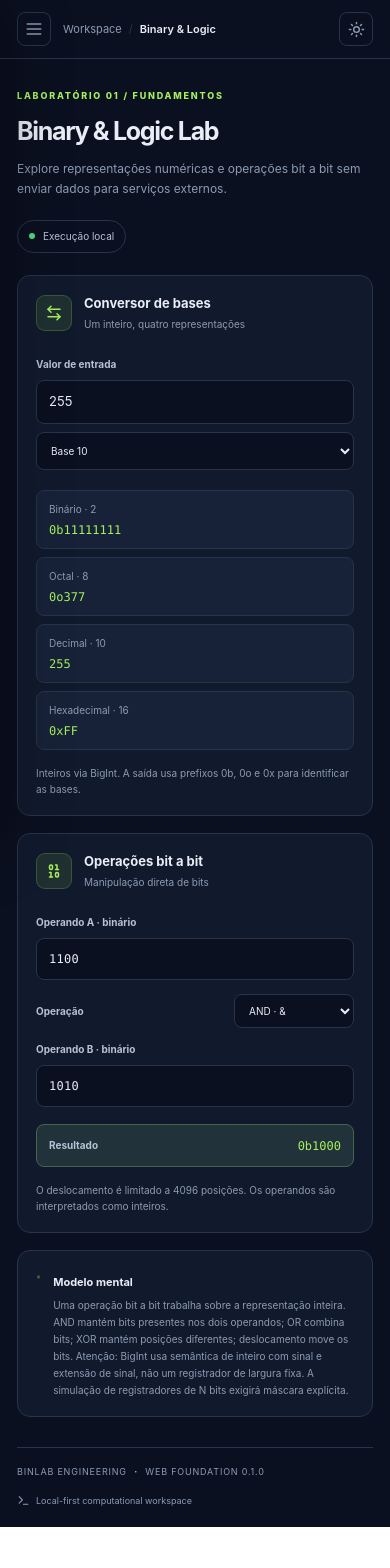
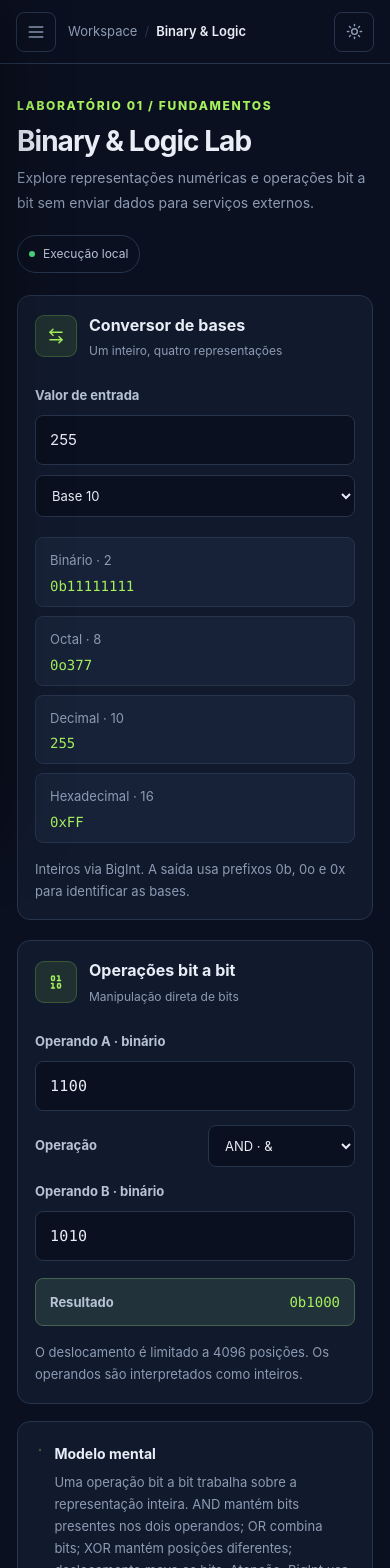
Before and after one commit to mnl-nox/BinLab, a React (Vite) app in the folder apps/web/: page / in a window 390 px wide. Shown: the top 1568 px of the page. Before the commit the page ends 1527 px from the top, so only its background shows below. Built offline with nearby package versions, Linux system fonts and the light colour scheme.

Commit message:
design: improve typography, readability and project documentation
Professionalize the project README and improve typography, responsive readability, and focus accessibility across the institutional website and web application.

```diff
--- a/apps/web/src/styles.css
+++ b/apps/web/src/styles.css
@@ -91,3 +91,76 @@ input:focus, select:focus { border-color: var(--accent); box-shadow: 0 0 0 3px c
 @media (max-width: 1050px) { .sidebar { width: 230px; flex-basis: 230px; } .page-wrap { padding: 35px 25px 20px; } .topbar { padding: 0 25px; } }
 @media (max-width: 760px) { .sidebar { position: fixed; inset: 0 auto 0 0; width: min(290px, 86vw); transform: translateX(-105%); transition: transform .22s ease; box-shadow: 20px 0 60px #0005; } .sidebar-open { transform: translateX(0); } .mobile-close { display: grid; margin-left: auto; } .mobile-menu { display: grid; } .mobile-backdrop { display: block; position: fixed; inset: 0; z-index: 4; border: 0; background: #02061799; } .topbar { height: 59px; padding: 0 17px; justify-content: flex-start; gap: 12px; } .breadcrumbs { flex: 1; gap: 7px; } .top-actions { gap: 9px; } .environment-tag { display: none; } .page-wrap { padding: 30px 17px 20px; } .section-heading { align-items: flex-start; flex-direction: column; margin-bottom: 22px; } .tool-grid { grid-template-columns: 1fr; } .panel { padding: 18px; } .app-footer { flex-direction: column; margin-top: 30px; } }
 @media (max-width: 390px) { .input-row { flex-direction: column; } .input-row select { min-height: 38px; } .result-row { align-items: flex-start; flex-direction: column; gap: 6px; } }
+
+/* Readability and accessibility layer — BinLab application */
+.app-shell { font-size: 16px; line-height: 1.6; }
+.sidebar { width: 276px; flex-basis: 276px; padding: 28px 18px 20px; }
+.brand { gap: 12px; padding-bottom: 32px; }
+.brand-mark { width: 44px; height: 44px; font-size: 19px; }
+.brand strong { font-size: 15px; letter-spacing: .12em; }
+.brand small { font-size: 11px; letter-spacing: .14em; }
+.workspace-label, .nav-label { font-size: 11px; letter-spacing: .12em; }
+.workspace-switch { min-height: 44px; font-size: 14px; }
+.nav-item { min-height: 44px; padding: 11px 12px; font-size: 14px; }
+.system-status strong { font-size: 13px; }
+.system-status small { font-size: 12px; }
+.sidebar-bottom a { min-height: 40px; font-size: 13px; }
+.topbar { height: 72px; padding-inline: 40px; }
+.breadcrumbs { font-size: 13px; }
+.environment-tag { font-size: 11px; }
+.theme-toggle, .mobile-menu, .mobile-close { width: 40px; height: 40px; }
+.page-wrap { padding: 48px 44px 24px; }
+.eyebrow { font-size: 12px; letter-spacing: .14em; }
+.section-heading h2, .empty-lab h2 { font-size: clamp(30px, 3vw, 40px); letter-spacing: -.035em; line-height: 1.15; }
+.section-heading p, .empty-lab p { font-size: 15px; line-height: 1.75; }
+.live-indicator { min-height: 36px; font-size: 12px; }
+.tool-grid { gap: 20px; }
+.panel { padding: 25px; }
+.panel-heading { margin-bottom: 25px; }
+.panel-icon { width: 42px; height: 42px; }
+.panel-heading h3 { font-size: 16px; }
+.panel-heading p { font-size: 13px; line-height: 1.5; }
+.field-label { font-size: 13px; margin-bottom: 9px; }
+.input-row input, .full-input { min-height: 46px; padding: 12px 14px; font-size: 15px; }
+.input-row select, .operator-row select { min-height: 42px; padding-inline: 12px; font-size: 13px; }
+.result-list { gap: 9px; }
+.result-row { min-height: 46px; padding: 12px 14px; }
+.result-row span { font-size: 13px; }
+.result-row code, .logic-result code { font-size: 14px; }
+.helper-text { font-size: 13px; line-height: 1.7; }
+.operator-row { min-height: 42px; }
+.operator-row .field-label { font-size: 13px; }
+.logic-result { min-height: 48px; padding: 13px 14px; }
+.logic-result span { font-size: 13px; }
+.note-panel { padding: 19px 21px; }
+.note-panel strong { font-size: 14px; }
+.note-panel p { font-size: 13px; line-height: 1.7; }
+.app-footer { font-size: 11px; line-height: 1.6; }
+.empty-icon { width: 66px; height: 66px; }
+.status-pill { font-size: 12px; padding: 8px 12px; }
+.error-text { font-size: 12px; }
+input:focus-visible, select:focus-visible, button:focus-visible {
+  outline: 3px solid var(--accent);
+  outline-offset: 3px;
+}
+button, input, select { -webkit-tap-highlight-color: transparent; }
+@media (max-width: 1050px) {
+  .sidebar { width: 246px; flex-basis: 246px; }
+  .page-wrap { padding: 40px 28px 22px; }
+  .topbar { padding-inline: 28px; }
+}
+@media (max-width: 760px) {
+  .topbar { height: 64px; padding-inline: 16px; }
+  .page-wrap { padding: 32px 17px 22px; }
+  .section-heading h2, .empty-lab h2 { font-size: clamp(28px, 7vw, 36px); }
+  .section-heading p, .empty-lab p { font-size: 14px; }
+  .panel { padding: 20px; }
+  .panel-heading h3 { font-size: 16px; }
+  .panel-heading p { font-size: 12px; }
+  .input-row { gap: 10px; }
+  .app-footer { font-size: 11px; }
+}
+@media (max-width: 390px) {
+  .panel { padding: 17px; }
+  .result-row { align-items: flex-start; flex-direction: column; gap: 7px; }
+}
```
Also changed, not shown: 2 other files (tests, documents, lock files or other folders).
